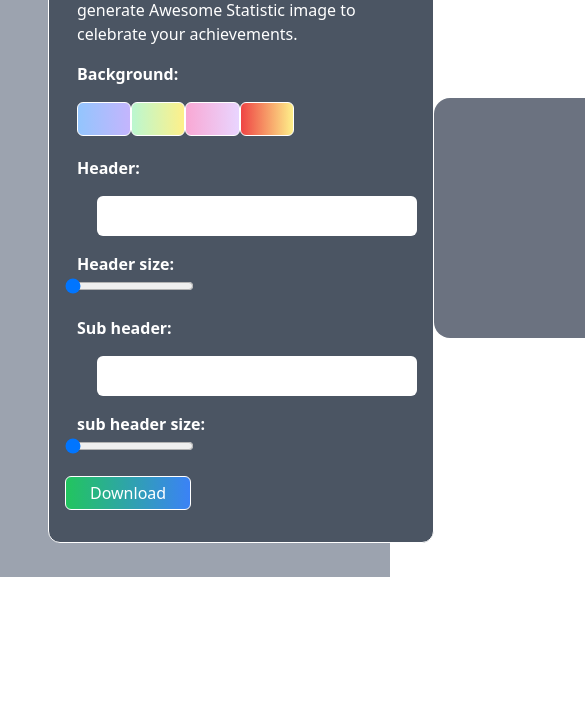
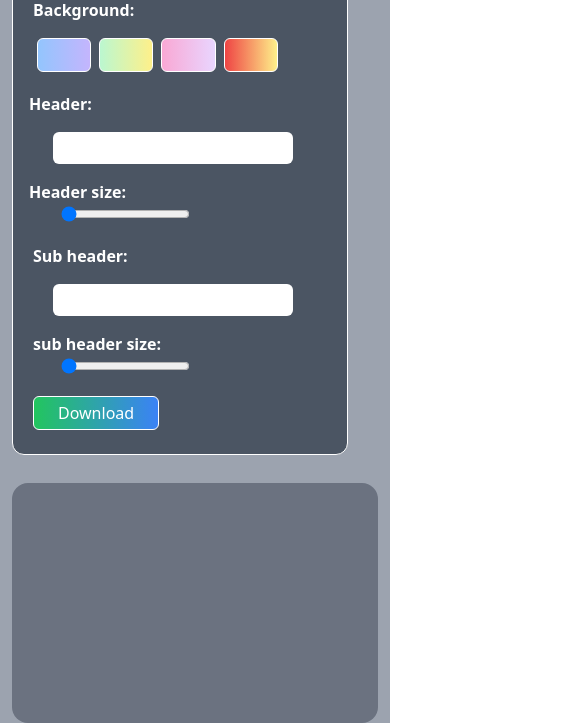
Before and after one commit to Venkey45R/dashboard, a React app: page / in a window 390 px wide. Shown: the part 267-990 px from the top of the page, 585 px wide, since content can reach past the window. Before the commit the page ends 844 px from the top, so only its background shows below. Built offline with nearby package versions, Linux system fonts and the light colour scheme.

Commit message:
Your commit message here

```diff
--- a/public/index.html
+++ b/public/index.html
@@ -9,6 +9,7 @@
       name="description"
       content="Web site created using create-react-app"
     />
+    <script src="https://cdn.tailwindcss.com"></script>
     <link rel="apple-touch-icon" href="%PUBLIC_URL%/logo192.png" />
     <script src="https://cdn.tailwindcss.com"></script>
     <script src="https://cdnjs.cloudflare.com/ajax/libs/html2canvas/0.5.0-alpha1/html2canvas.min.js"></script>
--- a/src/App.js
+++ b/src/App.js
@@ -42,63 +42,47 @@ function App() {
     const canvas = document.createElement("canvas");
     const ctx = canvas.getContext("2d");
 
-    const borderRadius = 15; // Adjust this value as needed
-
-    canvas.width = 400; // Set the desired width
-    canvas.height = 250; // Set the desired height
+    const borderRadius = 15;
+    canvas.width = 400;
+    canvas.height = 250;
 
     if (color.includes("linear-gradient")) {
-      // Handle gradient background
       const gradient = ctx.createLinearGradient(0, 0, canvas.width, canvas.height);
 
-      // Extract colors from linear-gradient string
       const colors = color.match(/#[0-9a-fA-F]{6}|#[0-9a-fA-F]{3}/g);
 
       if (colors && colors.length >= 2) {
-        // Set the gradient background on the canvas
         gradient.addColorStop(0, colors[0]);
         gradient.addColorStop(1, colors[1]);
         ctx.fillStyle = gradient;
       } else {
-        // Fallback to a solid color if extraction fails
         ctx.fillStyle = "white";
       }
 
-      // Draw rounded rectangle
       ctx.roundRect(0, 0, canvas.width, canvas.height, borderRadius);
       ctx.fill();
     } else {
-      // Set the background color for the entire canvas
       ctx.fillStyle = color;
-
-      // Draw rounded rectangle
       ctx.roundRect(0, 0, canvas.width, canvas.height, borderRadius);
       ctx.fill();
     }
 
-    // Apply text styles
     ctx.font = `${headersize}px Arial`;
     ctx.fillStyle = "white";
     ctx.textAlign = "center";
-    ctx.textBaseline = "middle"; // Center the text vertically
+    ctx.textBaseline = "middle";
 
-    // Draw the header text
     const headerX = canvas.width / 2;
-    const headerY = canvas.height / 2 - 25; // Center vertically by adjusting y-coordinate
+    const headerY = canvas.height / 2 - 25;
     ctx.fillText(header, headerX, headerY);
 
-    // Apply subheader text styles
     ctx.font = `${subheadersize}px Arial`;
-
-    // Draw the subheader text
     const subheaderX = canvas.width / 2;
-    const subheaderY = canvas.height / 2 + 25; // Center vertically by adjusting y-coordinate
+    const subheaderY = canvas.height / 2 + 25;
     ctx.fillText(subheader, subheaderX, subheaderY);
 
-    // Convert the canvas content to a data URL with the specified background color
     const dataUrl = canvas.toDataURL("image/png");
 
-    // Create a temporary link element and trigger the download
     const a = document.createElement("a");
     a.href = dataUrl;
     a.download = "generated-image.png";
@@ -122,41 +106,42 @@ function App() {
 
   return (
     <div className="bg-gray-400 text-white min-h-screen">
-      <div className="w-full h-40">
-        <h1 className="pl-20 text-2xl font-bold py-4 bg-gray-600">
+      <div className="w-full h-28 md:h-40">
+        <h1 className="md:pl-20 pl-14 text-lg md:text-2xl font-bold py-4 bg-gray-600">
           FUNCTIONAL TOOLS
         </h1>
       </div>
-      <div className="px-12 flex">
-        <div className="block p-4 bg-gray-600 border border-3 border-white rounded-xl md:w-1/3">
-          <h2 className="pl-3 text-3xl font-bold pb-4 mx-auto">Generate Awesome Stats:</h2>
+      <div className="px-3 md:px-10 block md:flex">
+        <div className="block p-2 md:p-4 mb-7 bg-gray-600 border border-3 border-white rounded-xl w-11/12 md:w-1/3">
+          <h2 className="pl-3 text-2xl md:text-3xl font-bold pb-4 mx-auto">Generate Awesome Stats:</h2>
           <h3 className="pl-3 pb-4">
-            generate Awesome Statistic image to celebrate your achievements.
+            Generate Awesome Statistic image to celebrate your achievements.
           </h3>
           <form className="">
             <label className="font-bold pl-3">Background:</label>
             <div className="flex md:pl-8 pl-3 md:pt-6 pt-3">
-              <button className="md:flex-1 block px-6 py-1 text-white md:mr-4 my-1 rounded-md border border-white bg-gradient-to-r from-blue-300 to-violet-300" value={'linear-gradient(to left, #5C6BC0, #7E57C2)'} ref={colorRef} onClick={(e) => handleInputChange(e, setcolor, "color")}>&nbsp;</button>
-              <button className="md:flex-1 block px-6 py-1 text-white md:mr-4 my-1 rounded-md border border-white bg-gradient-to-r from-green-200 to-yellow-200" value={'linear-gradient(to left, #8F9779, #FFB366)'} ref={colorRef} onClick={(e) => handleInputChange(e, setcolor, "color")}>&nbsp;</button>
-              <button className="md:flex-1 block px-6 py-1 text-white md:mr-4 my-1 rounded-md border border-white bg-gradient-to-r from-pink-300 to-purple-200" value={'linear-gradient(to left, #FF6B6B, #9F7AEA)'} ref={colorRef} onClick={(e) => handleInputChange(e, setcolor, "color")}>&nbsp;</button>
-              <button className="md:flex-1 block px-6 py-1 text-white md:mr-4 my-1 rounded-md border border-white bg-gradient-to-r from-red-500 to-yellow-200"  value={'linear-gradient(to left, #EF4444, #F59E0B)'} ref={colorRef} onClick={(e) => handleInputChange(e, setcolor, "color")}>&nbsp;</button>
+              <button className="md:flex-1 mx-1 block px-6 py-1 text-white md:mr-4 my-1 rounded-md border border-white bg-gradient-to-r from-blue-300 to-violet-300" value={'linear-gradient(to left, #5C6BC0, #7E57C2)'} ref={colorRef} onClick={(e) => handleInputChange(e, setcolor, "color")}>&nbsp;</button>
+              <button className="md:flex-1 mx-1 block px-6 py-1 text-white md:mr-4 my-1 rounded-md border border-white bg-gradient-to-r from-green-200 to-yellow-200" value={'linear-gradient(to left, #8F9779, #FFB366)'} ref={colorRef} onClick={(e) => handleInputChange(e, setcolor, "color")}>&nbsp;</button>
+              <button className="md:flex-1 mx-1 block px-6 py-1 text-white md:mr-4 my-1 rounded-md border border-white bg-gradient-to-r from-pink-300 to-purple-200" value={'linear-gradient(to left, #FF6B6B, #9F7AEA)'} ref={colorRef} onClick={(e) => handleInputChange(e, setcolor, "color")}>&nbsp;</button>
+              <button className="md:flex-1 mx-1 block px-6 py-1 text-white md:mr-4 my-1 rounded-md border border-white bg-gradient-to-r from-red-500 to-yellow-200"  value={'linear-gradient(to left, #EF4444, #F59E0B)'} ref={colorRef} onClick={(e) => handleInputChange(e, setcolor, "color")}>&nbsp;</button>
             </div>
 
             <div className="block my-4">
-              <label className=" font-bold pl-3">Header:</label><br />
+              <label className=" font-bold pl-2 md:pl-3">Header:</label><br />
               <input
                 type="text"
-                className="w-80 h-10 text-black rounded-md px-2 ml-8 mt-4"
+                className="w-60 h-8 md:w-80 md:h-10 text-black rounded-md px-2 ml-8 mt-4"
                 ref={headerRef}
                 onChange={(e) => handleInputChange(e, setheader, "head")}
               />
             </div>
             <div className="block my-4">
-              <label className=" font-bold pl-3">Header size:</label><br />
+              <label className=" font-bold pl-2 md:pl-3">Header size:</label><br />
               <input
                 type="range"
                 min={30}
                 max={50}
+                className="ml-10"
                 value={headersize}
                 onChange={(e) =>
                   handleSliderChange(e, setheadersize, "headSize")
@@ -167,7 +152,7 @@ function App() {
             <label className="font-bold pl-3">Sub header:</label><br />
             <input
               type="text"
-              className="w-80 h-10 text-black rounded-md px-2 ml-8 mt-4"
+              className="w-60 h-8 md:w-80 md:h-10 text-black rounded-md px-2 ml-8 mt-4"
               ref={subheaderRef}
               onChange={(e) => handleInputChange(e, setsubheader, "subhead")}
             />
@@ -178,6 +163,7 @@ function App() {
                 type="range"
                 min={20}
                 max={45}
+                className="ml-10"
                 value={subheadersize}
                 onChange={(e) =>
                   handleSliderChange(e, setsubheadersize, "subheadSize")
@@ -185,15 +171,15 @@ function App() {
                 />
                 <div />
             </div>
-            <button className="block px-6 py-1 text-white my-4 rounded-md border border-white bg-gradient-to-r from-green-500 to-blue-500 hover:from-green-700 hover:to-blue-700" onClick={handleDownload}>Download</button>
+            <button className="block ml-3 md:ml-10 px-6 py-1 text-white my-4 rounded-md border border-white bg-gradient-to-r from-green-500 to-blue-500 hover:from-green-700 hover:to-blue-700" onClick={handleDownload}>Download</button>
           </form>
         </div>
-        <div className="rounded-2xl mx-auto my-auto bg-gray-500 text-white" style={{ background: color }} id="exportTarget">
-        <div className="w-80 h-60 py-6">
-          <div className="flex items-center justify-center py-5">
+        <div className="rounded-2xl py-10 px-6 md:py-10 md:px-10 md:mx-auto md:my-auto bg-gray-500 text-white" style={{ background: color }} id="exportTarget">
+        <div className="h-40 md:w-80 md:h-40">
+          <div className="flex items-center justify-center py-6">
             <h1 className="text-lg" style={{ fontSize: headersize }}>{header}</h1>
           </div>
-          <div className="flex items-center justify-center py-5">
+          <div className="flex items-center justify-center py-2 mx-10">
             <h2 className="" style={{ fontSize: subheadersize}}>{subheader}</h2>
           </div>
         </div>
```
